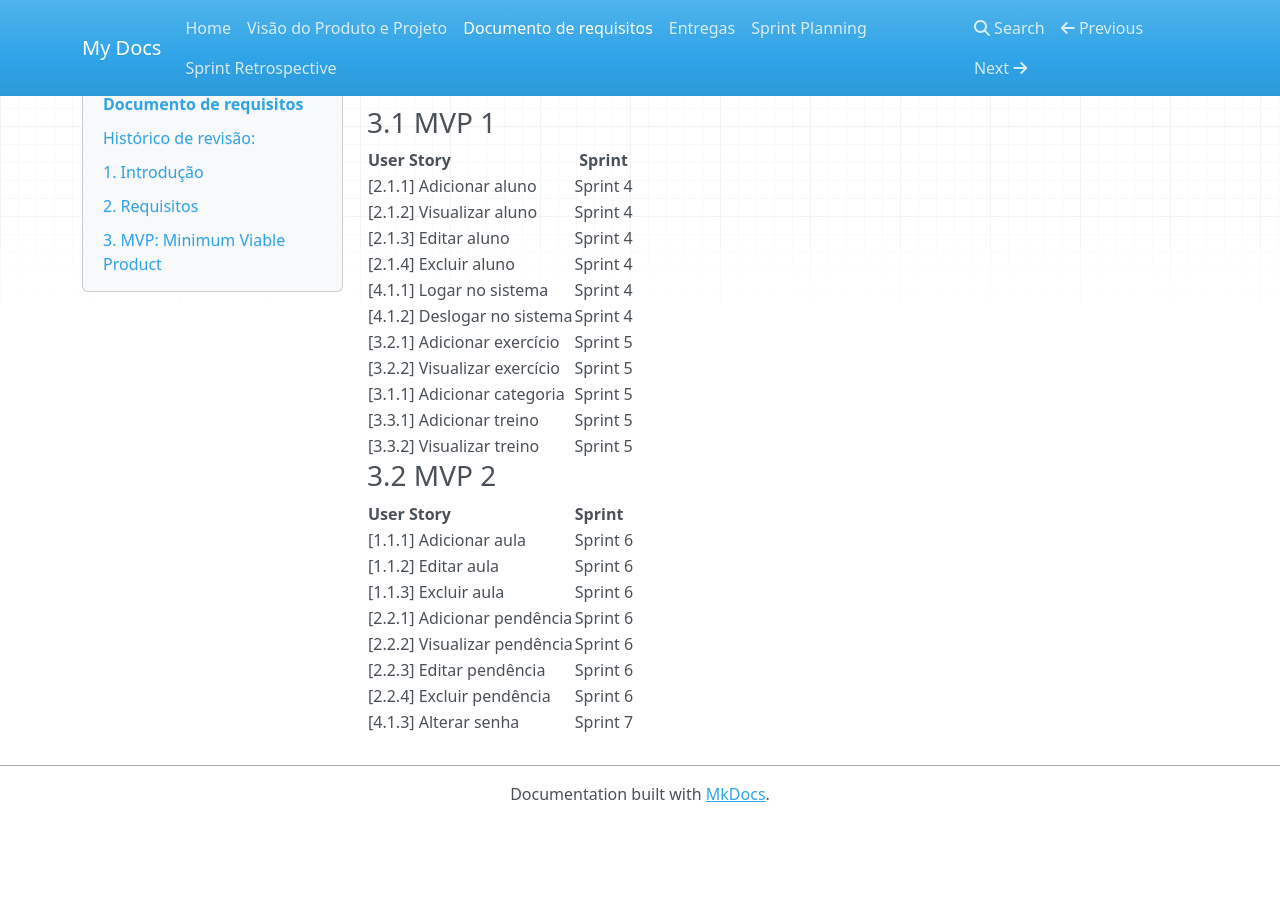
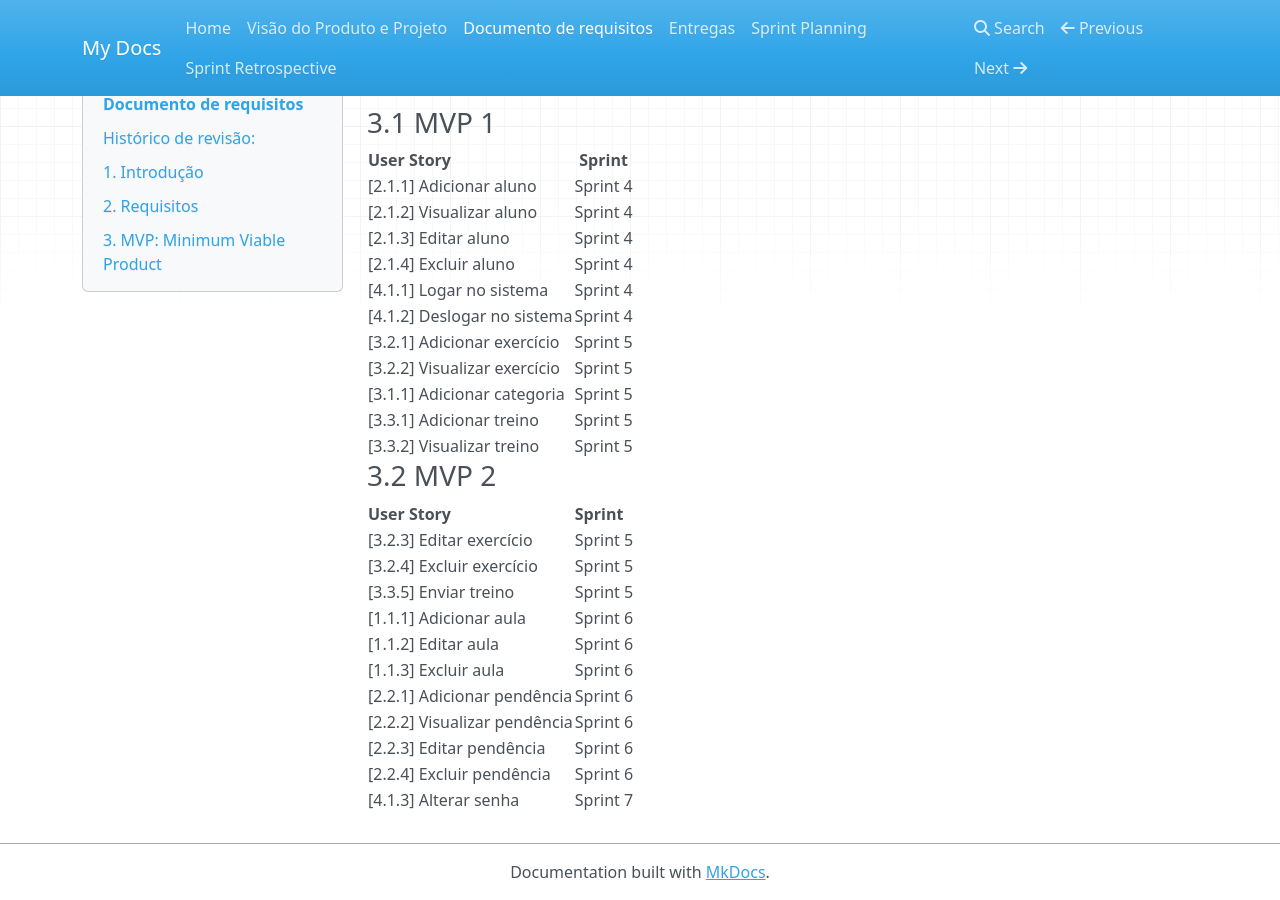
Before and after one commit to mdsreq-fga-unb/2022.2-Strix, an MkDocs documentation site: the page built from documentation/docs/documento_de_requisitos.md, in a window 1280 px wide and 900 px high, scrolled down 5616 px. Built offline with MkDocs 1.6.1, drawn with Linux system fonts in a browser that asks for light colours; nearby versions of some CDN libraries; before the commit the page ends 6438 px from its top, so only the background shows below that.

Commit message:
Pequenas correções

```diff
--- a/documentation/docs/documento_de_requisitos.md
+++ b/documentation/docs/documento_de_requisitos.md
@@ -127,6 +127,9 @@ Os requisitos funcionais estão organizados hierarquicamente na estrutura de Ép
 
 | User Story | Sprint |
 | ---- | ---- |
+| [3.2.3] Editar exercício | Sprint 5 |
+| [3.2.4] Excluir exercício | Sprint 5 |
+| [3.3.5] Enviar treino | Sprint 5 |
 | [1.1.1] Adicionar aula | Sprint 6 |
 | [1.1.2] Editar aula | Sprint 6 |
 | [1.1.3] Excluir aula | Sprint 6 |
```
